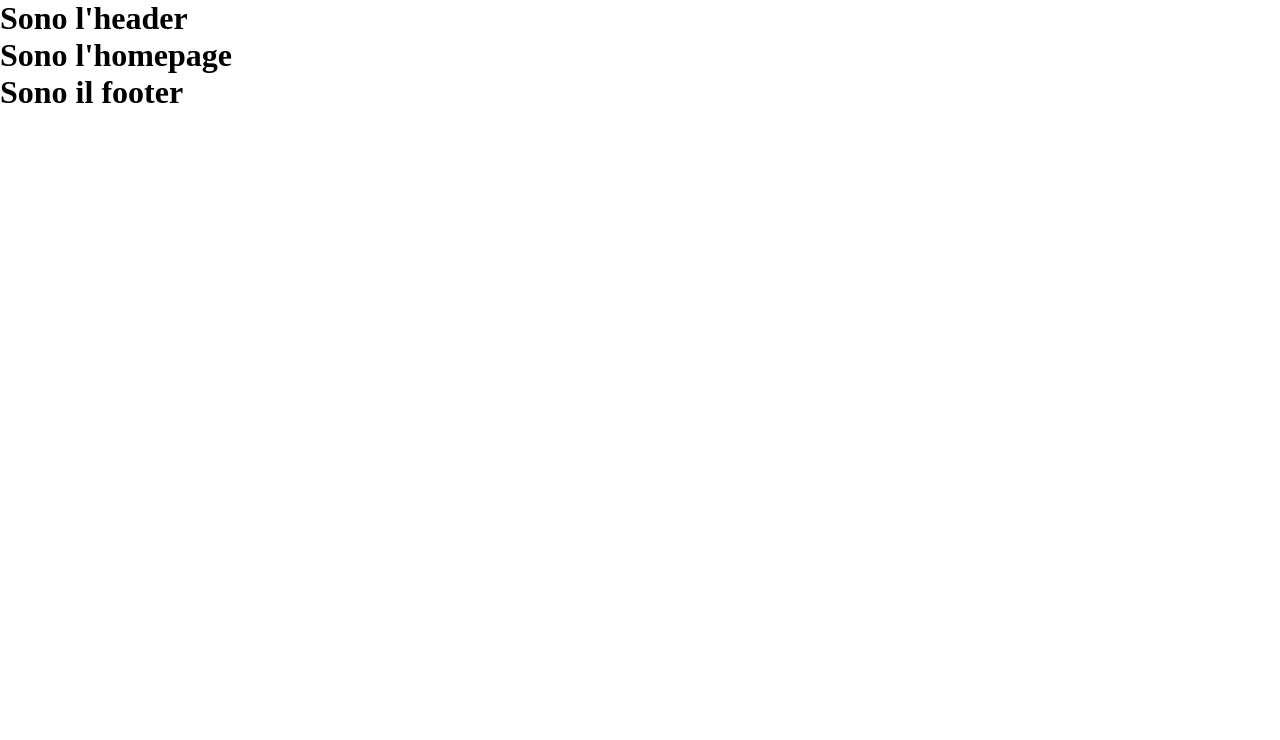
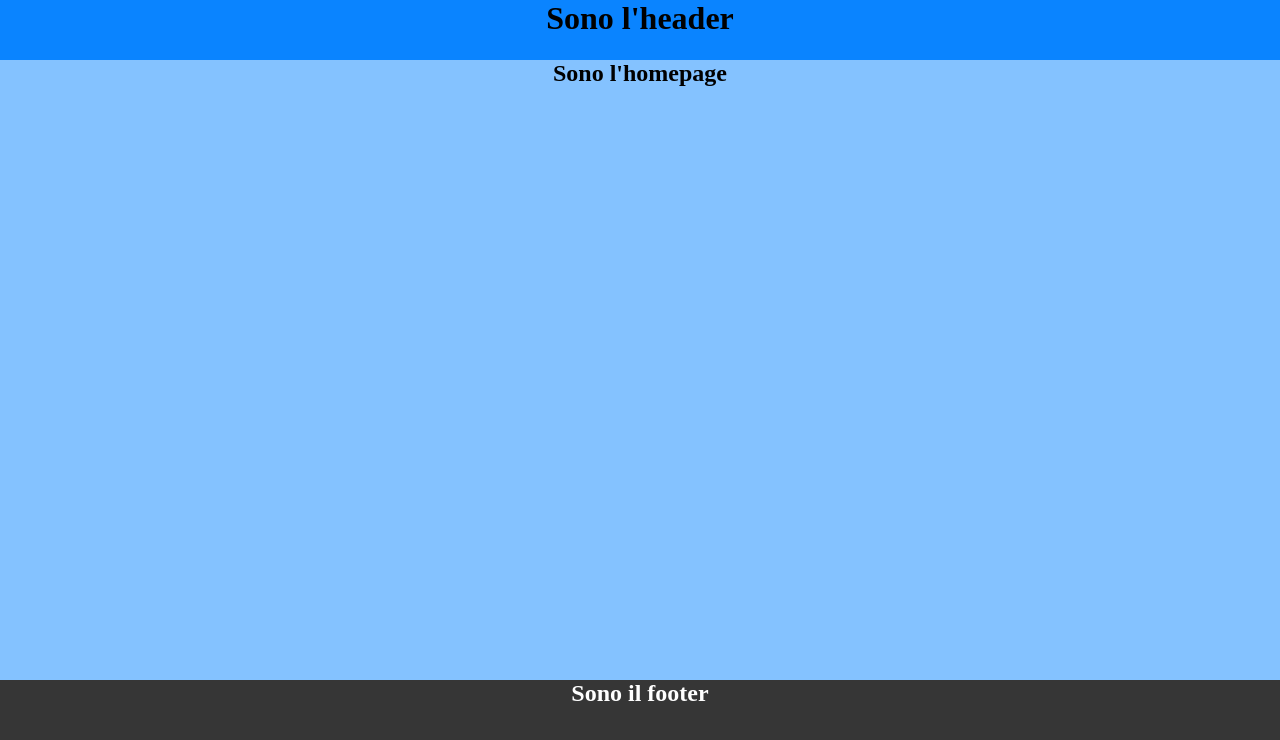
Before and after one commit to riccardo-ottavi/portfolio, a React (Vite) app: page / in a window 1280 px wide. Shown: the top 740 px of the page. Built offline with nearby package versions, Linux system fonts and the light colour scheme.

Commit message:
inserisci dello stile nello scheletro

```diff
--- a/src/App.css
+++ b/src/App.css
@@ -3,3 +3,34 @@
   padding: 0;
   box-sizing: border-box;
 }
+
+body {
+  background-color: #84c2ff;
+}
+
+.title{
+  background-color: #0A84FF;
+  width: 100%;
+  display: flex;
+  justify-content: center;
+  height: 60px;
+}
+
+.footer {
+  background-color: rgb(54, 54, 54);
+  color: white;
+  width: 100%;
+  display: flex;
+  justify-content: center;
+  height: 120px;
+  position: absolute;
+  bottom: 0;
+  left: 0;
+}
+
+.container{
+  display: flex;
+  flex-direction: column;
+  align-items: center;
+  width: 100%;
+}
--- a/src/components/MyFooter.jsx
+++ b/src/components/MyFooter.jsx
@@ -1,7 +1,7 @@
 export default function MyFooter(){
     return(
         <div className="footer">
-            <h1>Sono il footer</h1>
+            <h2>Sono il footer</h2>
         </div>
     )
 }
--- a/src/pages/HomePage.jsx
+++ b/src/pages/HomePage.jsx
@@ -1,5 +1,5 @@
 export default function HomePage(){
     return(
-        <h1>Sono l'homepage</h1>
+        <h2>Sono l'homepage</h2>
     )
 }
```
